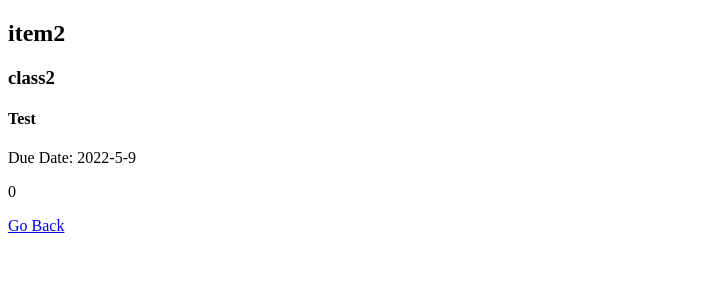
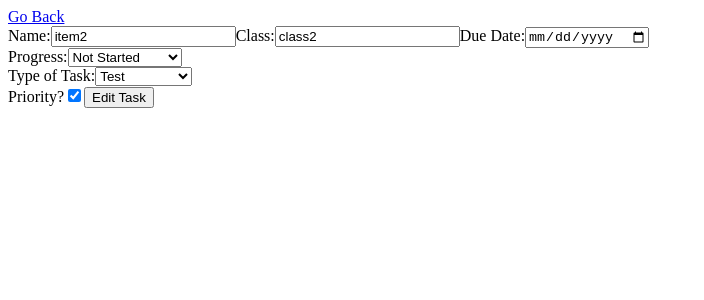
Before and after one commit to AryanChawla1/OnTask, an Angular app in the folder on-task/: page /edit/1 in a window 1280 px wide. Shown: the top 300 px of the page, without its empty margins (0-704 px from the left). Built offline with nearby package versions, Linux system fonts and the light colour scheme.

Commit message:
Editing Task works

```diff
--- a/on-task/src/app/edit-task/edit-task.component.html
+++ b/on-task/src/app/edit-task/edit-task.component.html
@@ -1,10 +1,51 @@
-<div id="task">
-   <h2 id="name">{{ task.name }}</h2>
-   <h3 id="className">{{ task.className }}</h3>
-   <h4 id="type">{{ task.type }}</h4>
-   <p id="dueDate">
-      Due Date: {{ task.dueDate.getFullYear() }}-{{ task.dueDate.getMonth() + 1 }}-{{ task.dueDate.getUTCDate() }}
-   </p>
-   <p id="progress">{{ task.progress }}</p>
+<a routerLink="/tasks" routerLinkActive="active" ariaCurrentWhenActive="page">Go Back</a>
+<div id="input-container">
+   <div id="input-content">
+      <label for="task-name">Name:</label>
+      <input type="text" id="task-name" value="{{ this.task.name }}" #editTaskName />
+      <label for="task-class">Class:</label>
+      <input type="text" id="task-class" value="{{ this.task.className }}" #editTaskClassName />
+      <label for="task-due-date">Due Date:</label>
+      <input type="date" id="task-due-date" value="{{ getDate() }}" #editTaskDueDate />
+      <form>
+         <label for="task-progress">Progress:</label>
+         <select id="task-progress" name="progress" value="{{ this.task.progress }}" #editTaskProgress>
+            <option value="0">Not Started</option>
+            <option value="1">In Progress</option>
+            <option value="2">Studying</option>
+            <option value="3">Studied</option>
+            <option value="4">Need to Submit</option>
+            <option value="5">Done</option>
+         </select>
+      </form>
+      <form>
+         <label for="task-type">Type of Task:</label>
+         <select id="task-type" name="type" value="{{ this.task.type }}" #editTaskType>
+            <option value="assignment">Assignment</option>
+            <option value="Test">Test</option>
+            <option value="Exam">Exam</option>
+            <option value="Project">Project</option>
+            <option value="Presentation">Presentation</option>
+            <option value="Lab">Lab</option>
+         </select>
+      </form>
+      <label for="task-priority">Priority?</label>
+      <input type="checkbox" id="task-priority" [attr.checked]="this.task.priority ? '' : null" #editTaskPriority />
+      <button
+         id="edit-task"
+         type="button"
+         (click)="
+            editTask(
+               editTaskName.value,
+               editTaskClassName.value,
+               editTaskDueDate.value,
+               editTaskProgress.value,
+               editTaskPriority.checked,
+               editTaskType.value
+            )
+         "
+      >
+         Edit Task
+      </button>
+   </div>
 </div>
-<a routerLink="/tasks" routerLinkActive="active" ariaCurrentWhenActive="page">Go Back</a>
--- a/on-task/src/app/edit-task/edit-task.component.ts
+++ b/on-task/src/app/edit-task/edit-task.component.ts
@@ -18,5 +18,15 @@ export class EditTaskComponent implements OnInit {
       });
    }
 
+   editTask(name: string, className: string, dueDate: string, progress: string, priority: boolean, type: string) {
+      this.task.setValues(name, className, new Date(dueDate), parseInt(progress), priority, type);
+   }
+
+   getDate() {
+      return (
+         this.task.dueDate.getFullYear() + '-' + (this.task.dueDate.getMonth() + 1) + '-' + this.task.dueDate.getDate()
+      );
+   }
+
    ngOnInit(): void {}
 }
--- a/on-task/src/app/task/task.ts
+++ b/on-task/src/app/task/task.ts
@@ -20,4 +20,13 @@ export class Task {
    static createID(): number {
       return Task.counter++;
    }
+
+   setValues(name: string, className: string, dueDate: Date, progress: number, priority: boolean, type: string) {
+      this.name = name;
+      this.className = className;
+      this.dueDate = dueDate;
+      this.progress = progress;
+      this.priority = priority;
+      this.type = type;
+   }
 }
--- a/on-task/src/app/test-data/tasks-data.ts
+++ b/on-task/src/app/test-data/tasks-data.ts
@@ -2,7 +2,7 @@ import { Task } from '../task/task';
 
 export class TaskData {
    public static tasks = [
-      new Task('item1', 'class1', new Date(), 0, true, 'Exam'),
+      new Task('item1', 'class1', new Date(2032), 1, true, 'Exam'),
       new Task('item2', 'class2', new Date(), 0, true, 'Test'),
       new Task('item3', 'class1', new Date(), 0, false, 'Assignment'),
    ];
```
